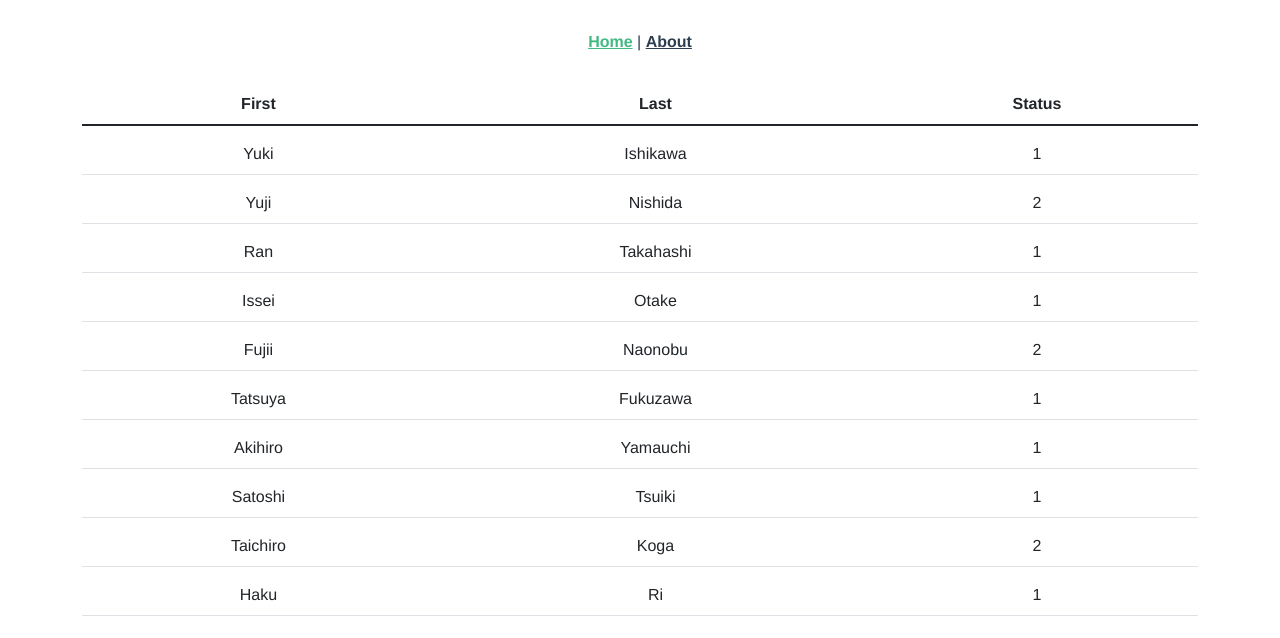
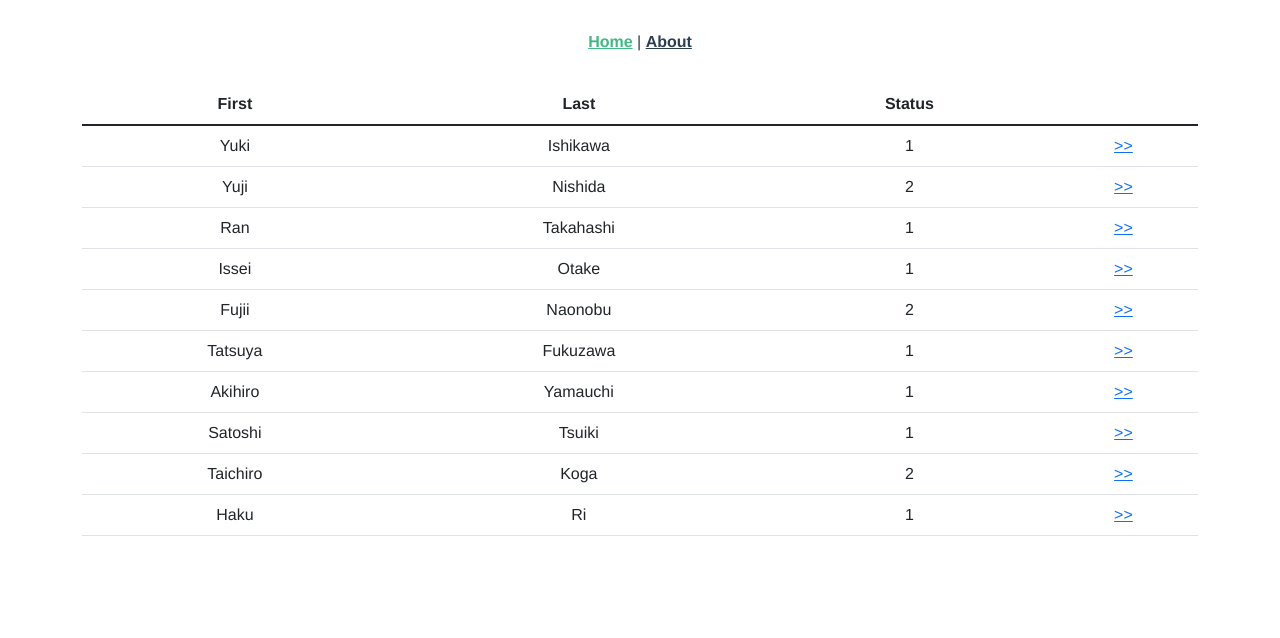
Before and after one commit to Mukiisanma1412/SE331-2021-Project, a Vue app: page / in a window 1280 px wide. Shown: the top 638 px of the page. Built offline with nearby package versions, Linux system fonts and the light colour scheme; data requests are answered from the project's data file.

Commit message:
add link to each person's detail

```diff
--- a/src/components/Peoplelist.vue
+++ b/src/components/Peoplelist.vue
@@ -1,27 +1,25 @@
 <template>
+    <tr>
 
-
-      <h4></h4>
-       <tr>
 
       <td>{{ people.name }}</td>
       <td>{{ people.Surname }}</td>
       <td>{{ people.status }}</td>
-    </tr>
+        <td><router-link :to="{ name: 'PeopleLayout', params: { id: people.id } }"> >>  </router-link> </td>
 
-
+  </tr>
 </template>
 
 <script>
 export default {
-  name: 'PeopleList',
+  name: "PeopleList",
   props: {
     people: {
       type: Object,
-      required: true
-    }
-  }
-}
+      required: true,
+    },
+  },
+};
 </script>
 
 <style scoped>
--- a/src/views/Home.vue
+++ b/src/views/Home.vue
@@ -6,6 +6,7 @@
       <th scope="col">First</th>
       <th scope="col">Last</th>
       <th scope="col">Status</th>
+      <th scope="col"></th>
     </tr>
   </thead>
   <tbody>
```
